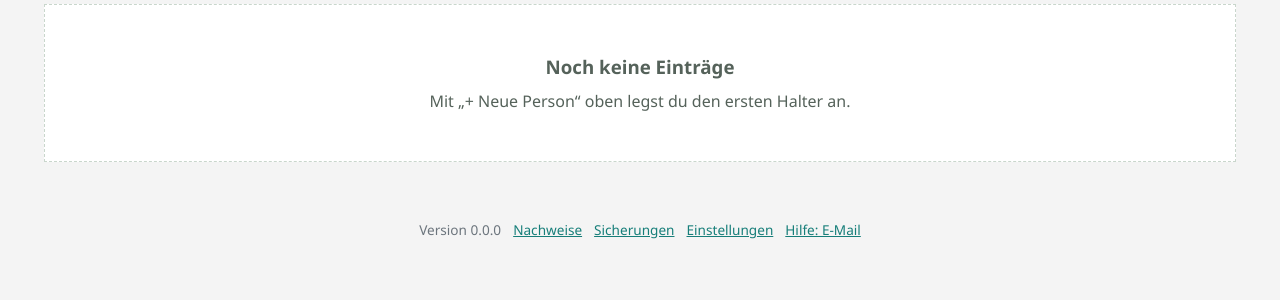
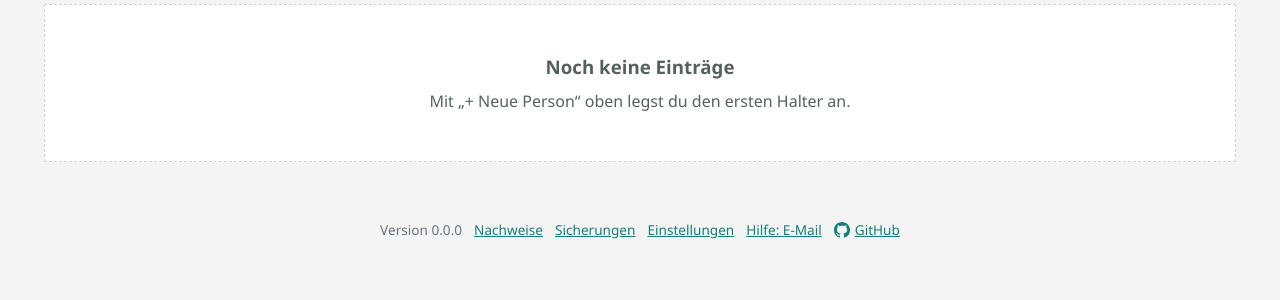
Before and after one commit to kai-osthoff/hundemanager, a Flask app: page / in a window 1280 px wide. Shown: the part 368-668 px from the top of the page. Run offline with Flask 3, Linux system fonts and the light colour scheme.

Commit message:
Fußzeile verlinkt den Hundemanager auf GitHub (mit Logo)
Co-Authored-By: Claude Opus 5.5 (1M context) <noreply@anthropic.com>

```diff
--- a/templates/base.html
+++ b/templates/base.html
@@ -467,6 +467,7 @@
             font-size: 0.85rem;
             color: #6c757d;
         }
+        footer .fuss-github { display: inline-flex; align-items: center; gap: 5px; }
 
         /* --- Übersicht (Design C "Hundeplatz") --- */
         .btn-rund {
@@ -1105,6 +1106,10 @@
         <a href="{{ url_for('einstellungen') }}" class="link-button">Einstellungen</a>
         <a href="#mail-hilfe" class="link-button"
            onclick="var d = document.getElementById('mail-hilfe'); if (d && d.showModal) { d.showModal(); return false; }">Hilfe: E-Mail</a>
+        <a href="https://github.com/kai-osthoff/hundemanager" class="link-button fuss-github" target="_blank" rel="noopener"
+           title="Der Hundemanager auf GitHub (Open Source)">
+            <svg width="16" height="16" viewBox="0 0 16 16" fill="currentColor" aria-hidden="true"><path d="M8 0c4.42 0 8 3.58 8 8a8.013 8.013 0 0 1-5.45 7.59c-.4.08-.55-.17-.55-.38 0-.27.01-1.13.01-2.2 0-.75-.25-1.23-.54-1.48 1.78-.2 3.65-.88 3.65-3.95 0-.88-.31-1.59-.82-2.15.08-.2.36-1.02-.08-2.12 0 0-.67-.22-2.2.82-.64-.18-1.32-.27-2-.27-.68 0-1.36.09-2 .27-1.53-1.03-2.2-.82-2.2-.82-.44 1.1-.16 1.92-.08 2.12-.51.56-.82 1.28-.82 2.15 0 3.06 1.86 3.75 3.64 3.95-.23.2-.44.55-.51 1.07-.46.21-1.61.55-2.33-.66-.15-.24-.6-.83-1.23-.82-.67.01-.27.38.01.53.34.19.73.9.82 1.13.16.45.68 1.31 2.69.94 0 .67.01 1.3.01 1.49 0 .21-.15.45-.55.38A7.995 7.995 0 0 1 0 8c0-4.42 3.58-8 8-8Z"/></svg>
+            GitHub</a>
     </footer>
     <span id="wiedervorlage-config" data-wartezeit="{{ einstellungen_werte.wiedervorlage_wartezeit }}" hidden></span>
     <script src="{{ url_for('static', filename='wiedervorlage.js') }}" defer></script>
```
Also changed, not shown: tests/test_hundemanager.py (+2 -0 lines).
